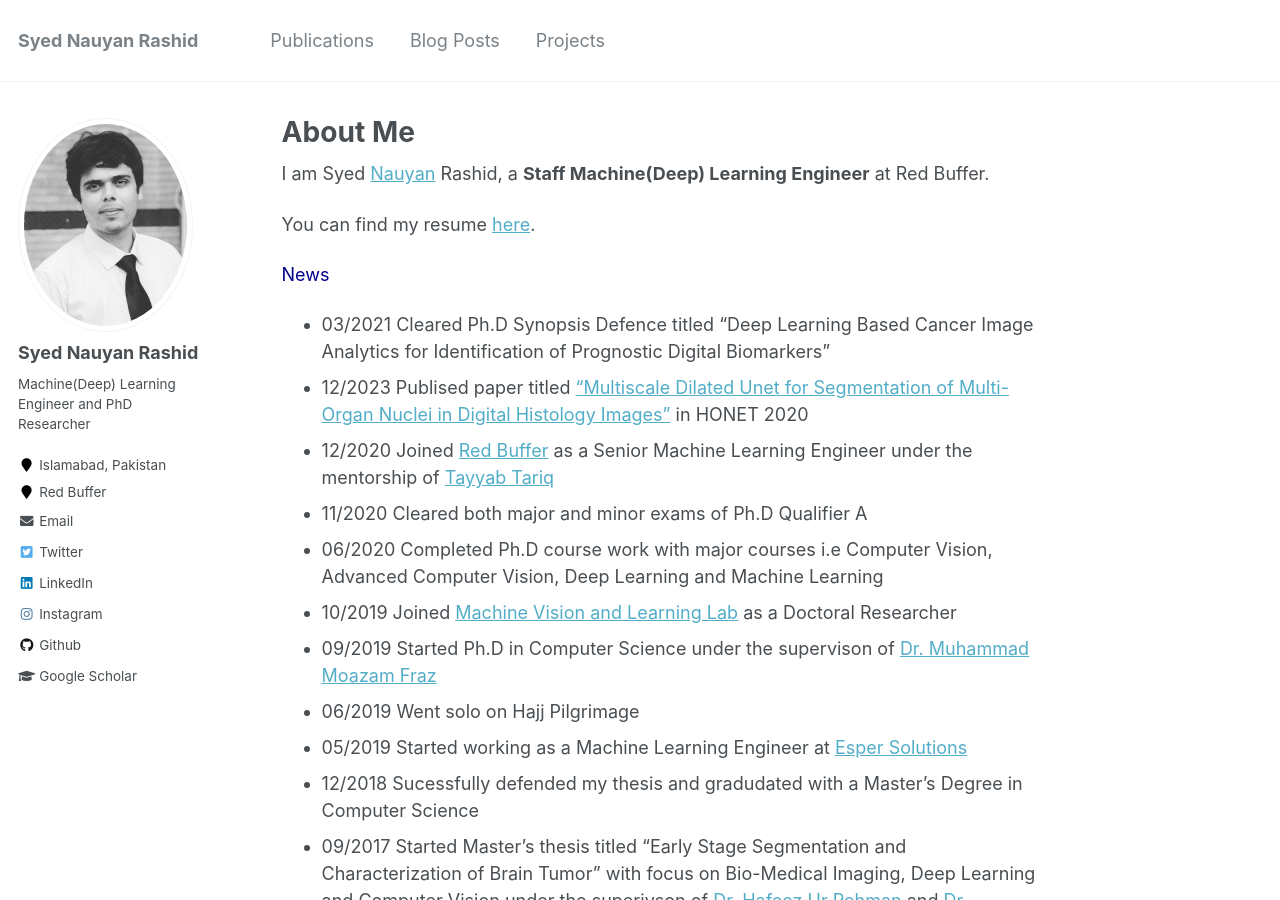
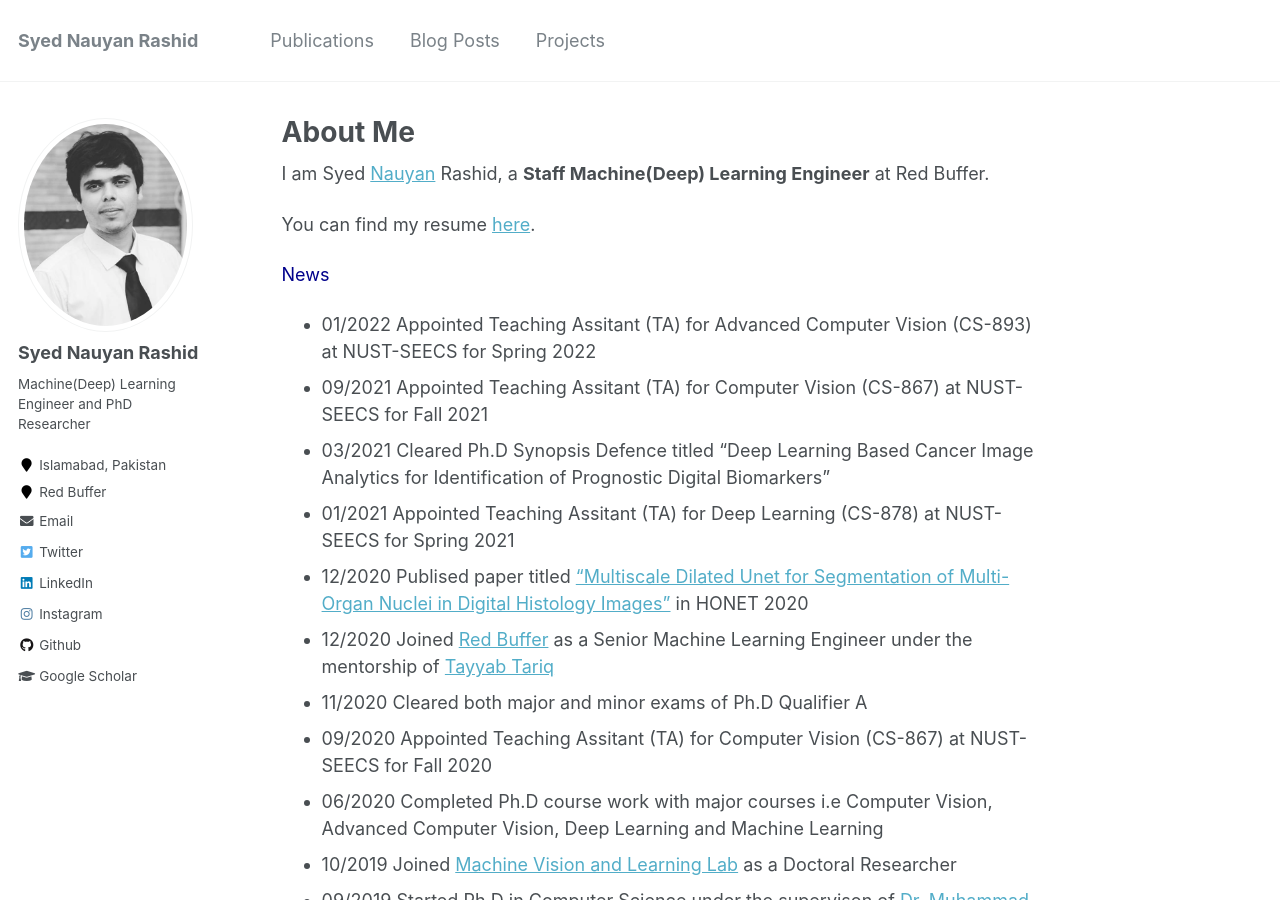
Before and after one commit to nauyan/nauyan.github.io, a Jekyll site: the page built from _pages/about.md, in a window 1280 px wide and 900 px high. Built offline with Jekyll 4.4.1, drawn with Linux system fonts in a browser that asks for light colours.

Commit message:
added TAships

```diff
--- a/_pages/about.md
+++ b/_pages/about.md
@@ -15,10 +15,14 @@ I am Syed [Nauyan](https://www.linkedin.com/in/nauyan/) Rashid, a __Staff Machin
 You can find my resume [here](Resume-v10.0.pdf).
 
 <span style="color:darkblue">News </span>
+* 01/2022 Appointed Teaching Assitant (TA) for Advanced Computer Vision (CS-893) at NUST-SEECS for Spring 2022
+* 09/2021 Appointed Teaching Assitant (TA) for Computer Vision (CS-867) at NUST-SEECS for Fall 2021
 * 03/2021 Cleared Ph.D Synopsis Defence titled "Deep Learning Based Cancer Image Analytics for Identification of Prognostic Digital Biomarkers"
-* 12/2023 Publised paper titled ["Multiscale Dilated Unet for Segmentation of Multi-Organ Nuclei in Digital Histology Images"](https://ieeexplore.ieee.org/abstract/document/9322833/) in HONET 2020
+* 01/2021 Appointed Teaching Assitant (TA) for Deep Learning (CS-878) at NUST-SEECS for Spring 2021
+* 12/2020 Publised paper titled ["Multiscale Dilated Unet for Segmentation of Multi-Organ Nuclei in Digital Histology Images"](https://ieeexplore.ieee.org/abstract/document/9322833/) in HONET 2020
 * 12/2020 Joined [Red Buffer](https://redbuffer.ai/) as a Senior Machine Learning Engineer under the mentorship of [Tayyab Tariq](https://www.linkedin.com/in/tayyabtariq/)
 * 11/2020 Cleared both major and minor exams of Ph.D Qualifier A
+* 09/2020 Appointed Teaching Assitant (TA) for Computer Vision (CS-867) at NUST-SEECS for Fall 2020
 * 06/2020 Completed Ph.D course work with major courses i.e Computer Vision, Advanced Computer Vision, Deep Learning and Machine Learning
 * 10/2019 Joined [Machine Vision and Learning Lab](https://vision.seecs.edu.pk/) as a Doctoral Researcher
 * 09/2019 Started Ph.D in Computer Science under the supervison of [Dr. Muhammad Moazam Fraz](https://www.linkedin.com/in/moazamfraz)
```
